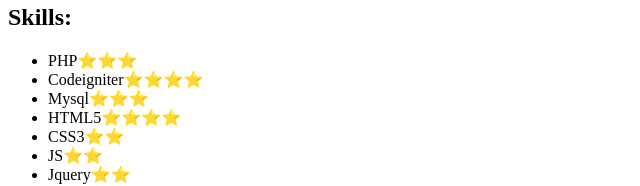
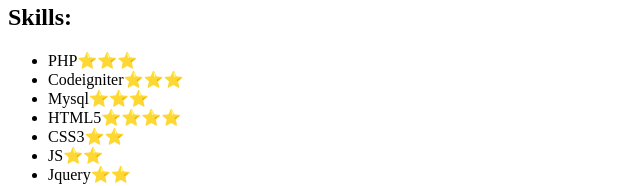
Before and after one commit to Baban2000/html-resume, a plain HTML site: page index.html in a window 1280 px wide. Shown: the part 652-838 px from the top of the page, 0-640 px from the left. Drawn offline with Linux system fonts and the light colour scheme.

Commit message:
index.html

```diff
--- a/index.html
+++ b/index.html
@@ -33,7 +33,7 @@
     <h2>Skills:</h2>
     <ul>
         <li>PHP⭐⭐⭐</li>
-        <li>Codeigniter⭐⭐⭐⭐</li>
+        <li>Codeigniter⭐⭐⭐</li>
         <li>Mysql⭐⭐⭐</li>
         <li>HTML5⭐⭐⭐⭐</li>
         <li>CSS3⭐⭐</li>
```
